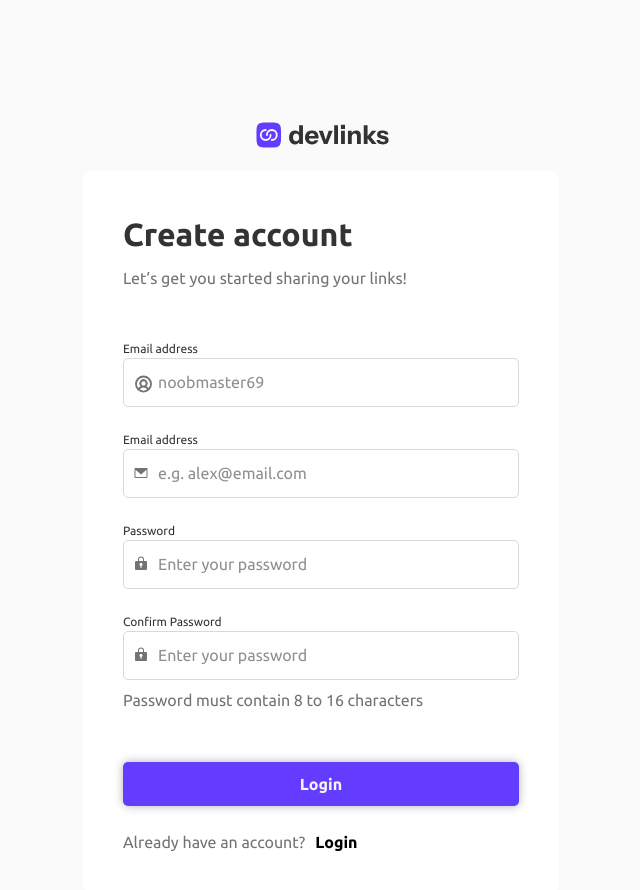
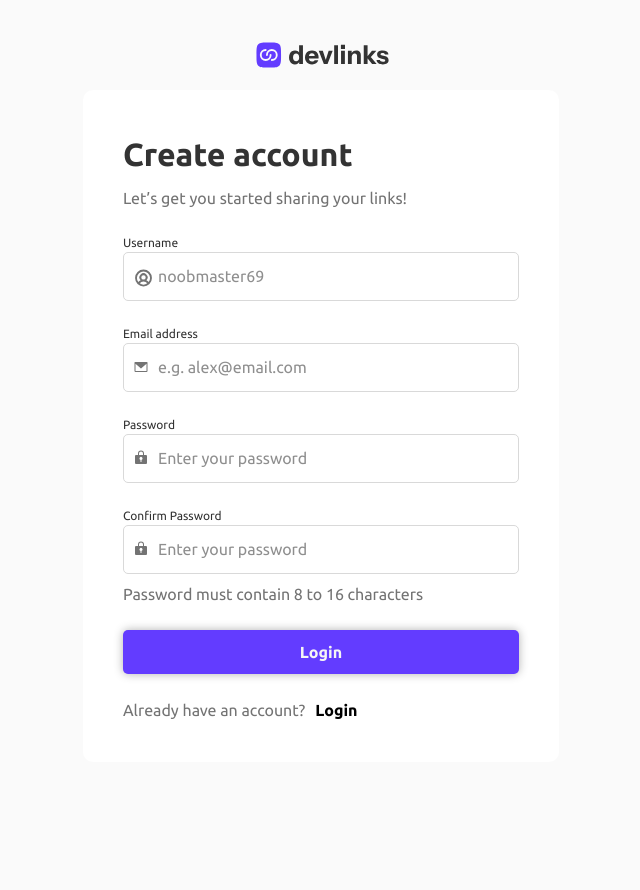
Before and after one commit to hidalest/link-sharing-app, a React (Vite) app: page / in a window 1280 px wide. Shown: the top 890 px of the page, without its empty margins (319-959 px from the left). After the commit the page ends 800 px from the top, so only its background shows below. Built offline with nearby package versions, Linux system fonts and the light colour scheme.

Commit message:
feat: successfully created the register form UI

```diff
--- a/src/App.scss
+++ b/src/App.scss
@@ -1,11 +1,11 @@
-@import './sassStyles/variables';
-@import './sassStyles/mixins';
+@import "./sassStyles/variables";
+@import "./sassStyles/mixins";
 
 * {
   margin: 0;
   padding: 0;
   box-sizing: border-box;
-  font-family: 'Ubuntu', sans-serif;
+  font-family: "Ubuntu", sans-serif;
 }
 
 html {
@@ -43,7 +43,7 @@ body {
 
   .authentication {
     position: absolute;
-    top: 15%;
+    top: 5%;
     left: 50%;
     transform: translate(-50%);
   }
--- a/src/components/UI/InputText/InputText.module.scss
+++ b/src/components/UI/InputText/InputText.module.scss
@@ -1,8 +1,9 @@
-@import '../../../sassStyles/variables';
-@import '../../../sassStyles/mixins';
+@import "../../../sassStyles/variables";
+@import "../../../sassStyles/mixins";
 
 .inputContainer {
   position: relative;
+
   & .inputIcon {
     position: absolute;
     top: 50%;
@@ -74,4 +75,5 @@
   top: 50%;
   left: 3.5rem;
   transform: translateY(-50%);
+  pointer-events: none;
 }
--- a/src/data.json
+++ b/src/data.json
@@ -162,7 +162,7 @@
       "loginInstructions": "Let’s get you started sharing your links!",
       "emailLabel": "Email address",
       "emailPlaceholder": "e.g. alex@email.com",
-            "usernameLabel": "Email address",
+      "usernameLabel": "Username",
       "usernamePlaceholder": "noobmaster69",
       "usernameIcon": "/src/assets/images/icon-profile-details-header.svg",
       "inputPasswordIcon": "/src/assets/images/icon-password.svg",
--- a/src/layout/Authentication/components/Login/Login.module.scss
+++ b/src/layout/Authentication/components/Login/Login.module.scss
@@ -1,4 +1,4 @@
-@import '../../../../sassStyles/variables.scss';
+@import "../../../../sassStyles/variables.scss";
 
 .loginContainer {
   display: flex;
@@ -32,7 +32,6 @@
     font-weight: 400;
     line-height: 150%; /* 24px */
     padding-top: 0.8rem;
-    padding-bottom: 2.6rem;
   }
 
   & label {
--- a/src/layout/Authentication/components/Signup/Signup.module.scss
+++ b/src/layout/Authentication/components/Signup/Signup.module.scss
@@ -1,4 +1,4 @@
-@import '../../../../sassStyles/variables.scss';
+@import "../../../../sassStyles/variables.scss";
 
 .loginContainer {
   display: flex;
@@ -32,7 +32,6 @@
     font-weight: 400;
     line-height: 150%; /* 24px */
     padding-top: 0.8rem;
-    padding-bottom: 2.6rem;
   }
 
   & label {
```
Lines whose indentation alone changed are shown as unchanged.
